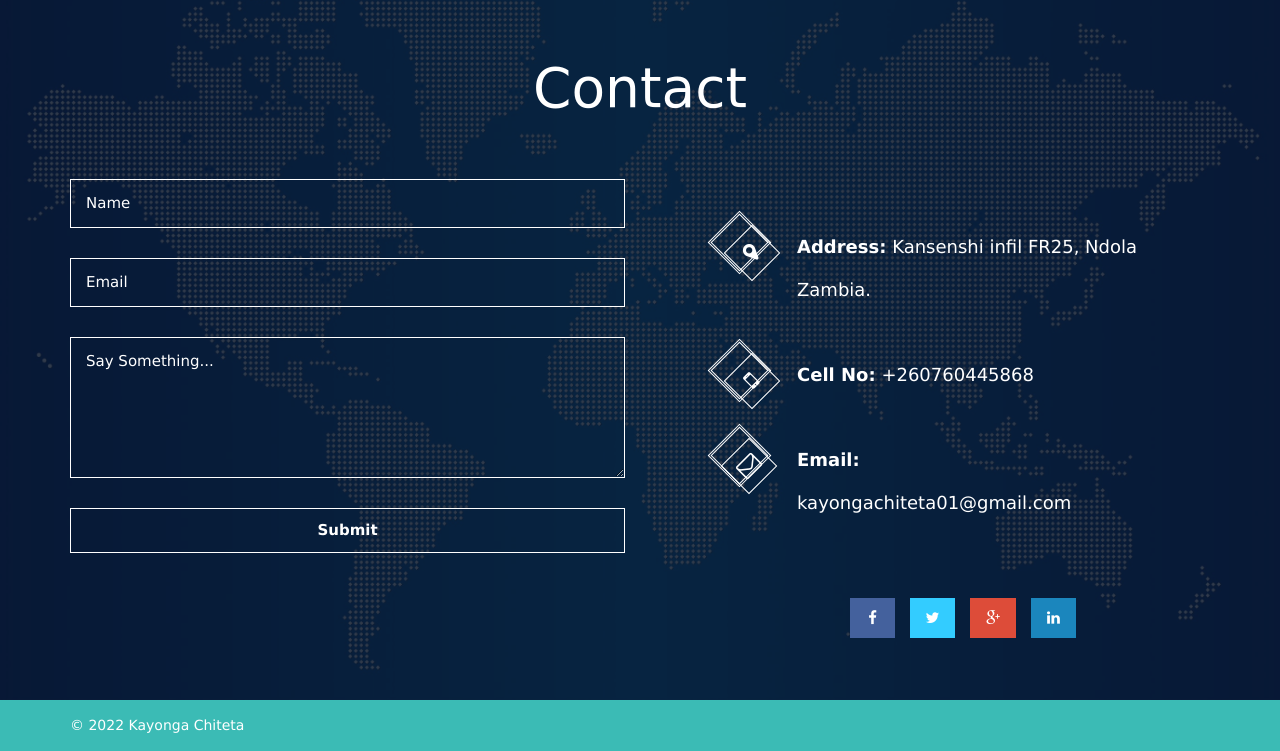
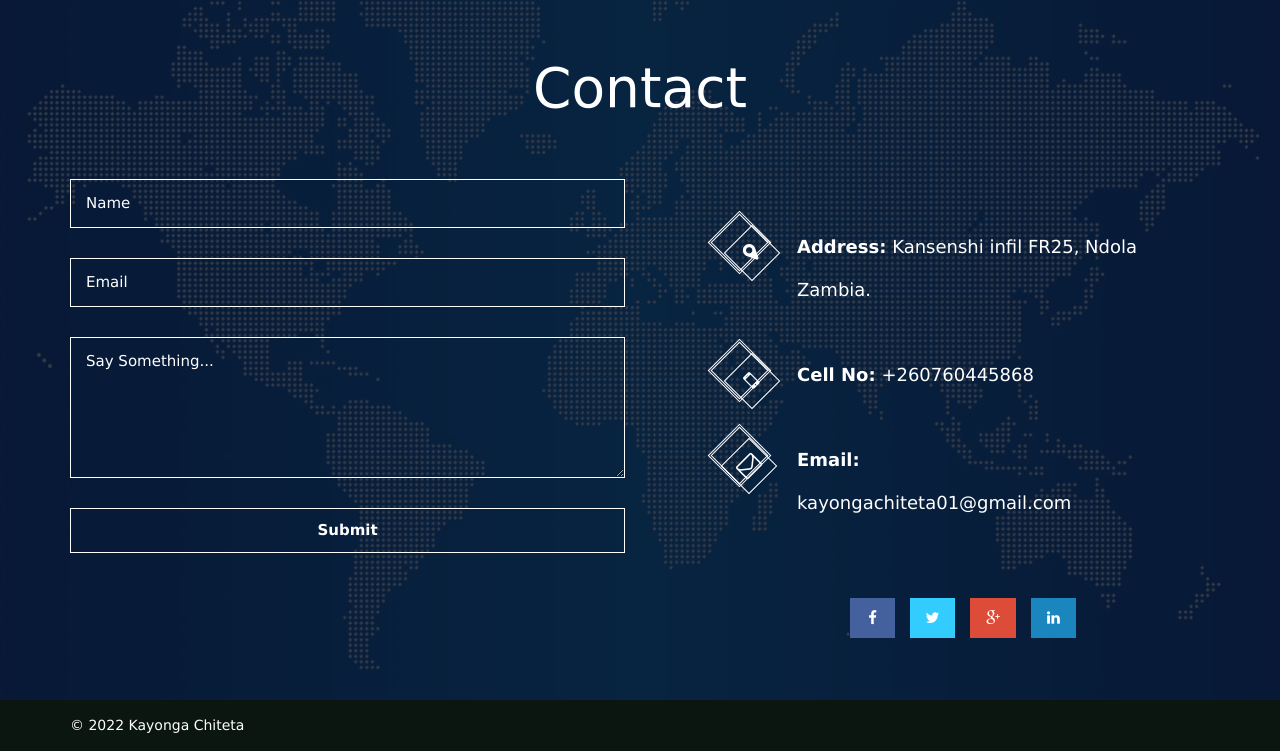
Before and after one commit to Kayonga99/My---profile, a website: page index.html in a window 1280 px wide. Shown: the part 1995-2746 px from the top of the page. Drawn offline with nearby package versions, Linux system fonts and the light colour scheme; a web font is replaced by a local one.

Commit message:
Add backgroung color.

```diff
--- a/css/main.css
+++ b/css/main.css
@@ -616,7 +616,7 @@ input[type="submit"]:hover {
 
 #site-footer {
     /* background-color: #35405f; */
-    background-color: rgba(32, 178, 170, 0.86);
+    background-color: rgba(11,22,17);
     color: #fff;
     padding: 14px;
     font-size: 14px;
```
